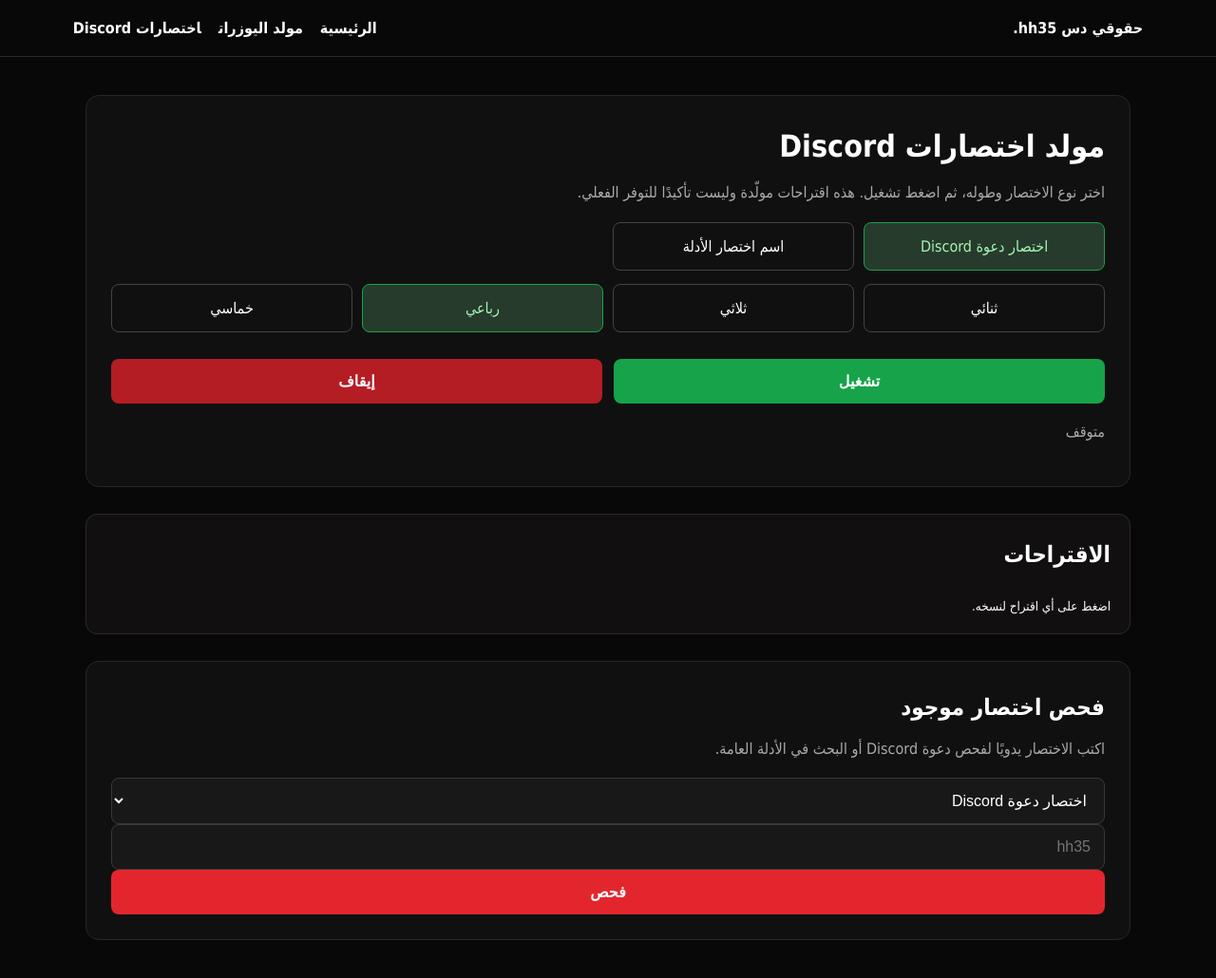
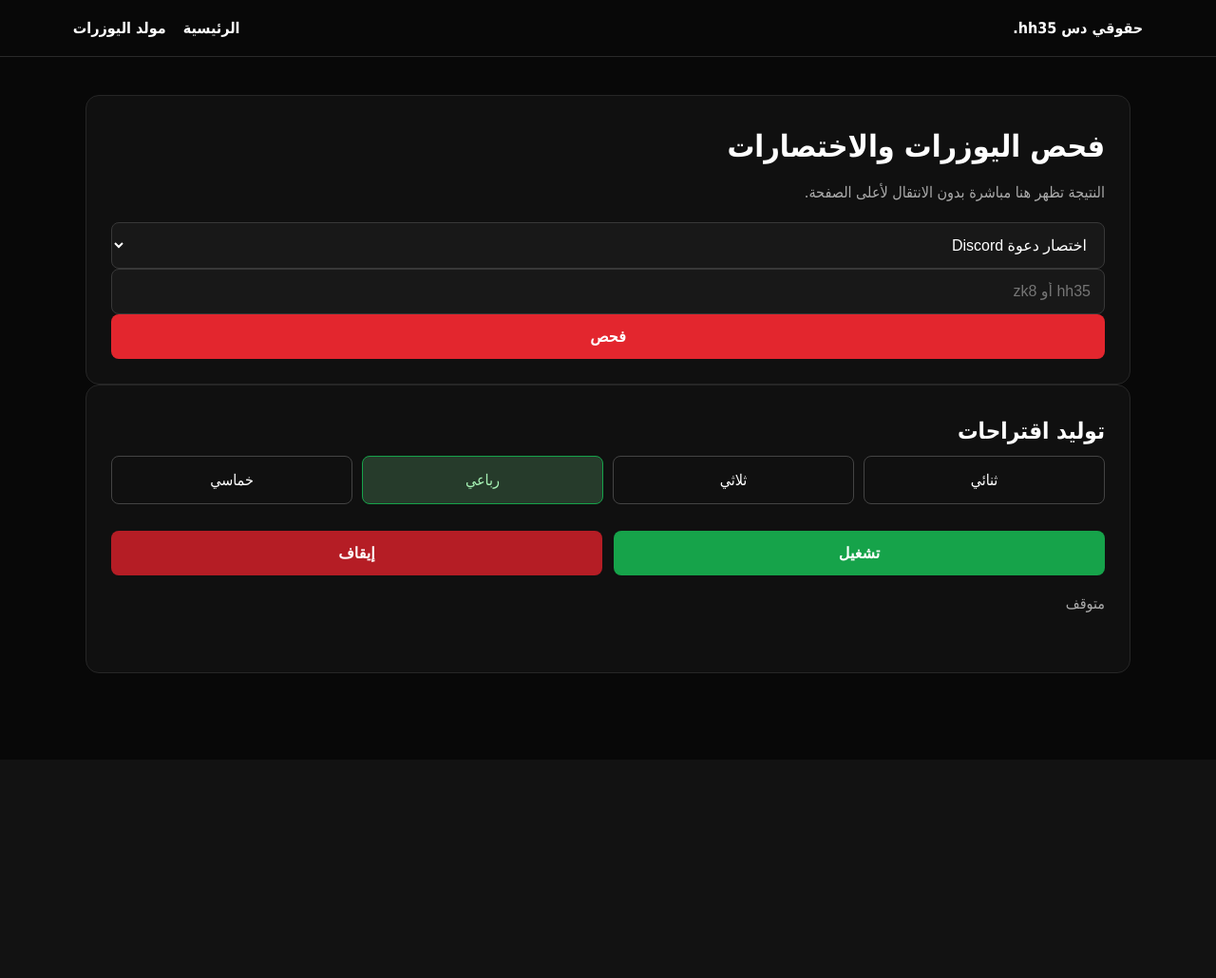
Before and after one commit to fffoe239/hh35scan, a Flask app: page /checker in a window 1280 px wide. Shown: the whole page at 95% size. After the commit the page ends 709 px from the top, so only its background shows below. Run offline with Flask 3, Linux system fonts and the light colour scheme; the visitor is signed in with stand-in values (Sample User, id 1).

Commit message:
Keep checker results in place and display one concise status

```diff
--- a/templates/checker.html
+++ b/templates/checker.html
@@ -1,94 +1,17 @@
 <!doctype html>
 <html lang="ar" dir="rtl">
-<head>
-  <meta charset="utf-8">
-  <meta name="viewport" content="width=device-width,initial-scale=1">
-  <title>hh35 | مولد وفحص الاختصارات</title>
-  <link rel="stylesheet" href="{{ url_for('static', filename='style.css') }}">
-</head>
-<body>
-<header>
-  <span>حقوقي دس hh35.</span>
-  <nav><a href="{{ url_for('home') }}">الرئيسية</a><a href="{{ url_for('names') }}">مولد اليوزرات</a><a href="{{ url_for('shortcuts') }}">اختصارات Discord</a></nav>
-</header>
+<head><meta charset="utf-8"><meta name="viewport" content="width=device-width,initial-scale=1"><title>hh35 | فحص اليوزرات والاختصارات</title><link rel="stylesheet" href="{{ url_for('static', filename='style.css') }}"></head>
+<body><header><span>حقوقي دس hh35.</span><nav><a href="{{ url_for('home') }}">الرئيسية</a><a href="{{ url_for('names') }}">مولد اليوزرات</a></nav></header>
 <main class="wide">
-  <div class="panel">
-    <h1>مولد اختصارات Discord</h1>
-    <p>اختر نوع الاختصار وطوله، ثم اضغط تشغيل. هذه اقتراحات مولّدة وليست تأكيدًا للتوفر الفعلي.</p>
-    <div class="length-buttons mode-buttons">
-      <label class="length-option"><input type="radio" name="mode" value="invite" checked><span>اختصار دعوة Discord</span></label>
-      <label class="length-option"><input type="radio" name="mode" value="directory"><span>اسم اختصار الأدلة</span></label>
-    </div>
-    <div class="length-buttons">
-      <label class="length-option"><input type="radio" name="length" value="2"><span>ثنائي</span></label>
-      <label class="length-option"><input type="radio" name="length" value="3"><span>ثلاثي</span></label>
-      <label class="length-option"><input type="radio" name="length" value="4" checked><span>رباعي</span></label>
-      <label class="length-option"><input type="radio" name="length" value="5"><span>خماسي</span></label>
-    </div>
-    <div class="control-row">
-      <button id="startButton" class="run-button" type="button">تشغيل</button>
-      <button id="stopButton" class="stop-button" type="button" disabled>إيقاف</button>
-    </div>
-    <p id="generatorStatus">متوقف</p>
-  </div>
-  <div class="results-box">
-    <h2>الاقتراحات</h2>
-    <div id="generatedResults" class="names-grid"></div>
-    <small>اضغط على أي اقتراح لنسخه.</small>
-  </div>
-  <div class="panel" style="margin-top:28px">
-    <h2>فحص اختصار موجود</h2>
-    <p>اكتب الاختصار يدويًا لفحص دعوة Discord أو البحث في الأدلة العامة.</p>
-    <form method="post" class="checker-form">
-      <select name="kind">
-        <option value="invite">اختصار دعوة Discord</option>
-        <option value="username">اسم/اختصار في الأدلة</option>
-      </select>
-      <input name="value" placeholder="hh35" required>
-      <button>فحص</button>
-    </form>
-  </div>
-  {% if results %}
-  <div class="results-box">
-    <h2>نتيجة الفحص</h2>
-    <table><thead><tr><th>المصدر</th><th>الحالة</th><th>التفاصيل</th></tr></thead><tbody>
-    {% for row in results %}<tr><td>{{ row.name }}</td><td class="status {{ 'used' if row.status == 'مستخدم' else 'safe' if row.status == 'غير موجود' else 'unknown' }}">{{ row.status }}</td><td>{{ row.detail }}</td></tr>{% endfor %}
-    </tbody></table>
-  </div>
-  {% endif %}
+<div class="panel"><h1>فحص اليوزرات والاختصارات</h1><p>النتيجة تظهر هنا مباشرة بدون الانتقال لأعلى الصفحة.</p>
+<form id="checkForm" method="post" class="checker-form"><select name="kind"><option value="invite">اختصار دعوة Discord</option><option value="username">يوزر Discord</option></select><input name="value" placeholder="hh35 أو zk8" required autocomplete="off"><button type="submit">فحص</button></form></div>
+<div id="checkResult" class="results-box check-result" {% if not results %}hidden{% endif %}>{% if results %}{% set row=results[0] %}<h2>{{ row.status }}</h2><p>{{ row.detail }}</p>{% endif %}</div>
+<div class="panel"><h2>توليد اقتراحات</h2><div class="length-buttons"><label class="length-option"><input type="radio" name="length" value="2"><span>ثنائي</span></label><label class="length-option"><input type="radio" name="length" value="3"><span>ثلاثي</span></label><label class="length-option"><input type="radio" name="length" value="4" checked><span>رباعي</span></label><label class="length-option"><input type="radio" name="length" value="5"><span>خماسي</span></label></div><div class="control-row"><button id="startButton" class="run-button" type="button">تشغيل</button><button id="stopButton" class="stop-button" type="button" disabled>إيقاف</button></div><p id="generatorStatus">متوقف</p><div id="generatedResults" class="names-grid"></div></div>
 </main>
 <script>
-const alphabet='abcdefghijklmnopqrstuvwxyz0123456789';
-const resultBox=document.getElementById('generatedResults');
-const statusText=document.getElementById('generatorStatus');
-const startButton=document.getElementById('startButton');
-const stopButton=document.getElementById('stopButton');
-let timer=null;
-function generate(){
-  const mode=document.querySelector('input[name="mode"]:checked').value;
-  const length=Number(document.querySelector('input[name="length"]:checked').value);
-  const values=new Set();
-  while(values.size<40){
-    let value='';
-    for(let i=0;i<length;i++) value+=alphabet[Math.floor(Math.random()*alphabet.length)];
-    if(mode==='directory' && length>=3 && Math.random()<0.35){
-      const point=Math.floor(Math.random()*(length-1))+1;
-      value=value.slice(0,point)+'.'+value.slice(point);
-    }
-    values.add(value);
-  }
-  resultBox.innerHTML='';
-  for(const value of values){
-    const button=document.createElement('button');
-    button.type='button'; button.className='name-chip';
-    button.textContent=mode==='invite'?'discord.gg/'+value:value;
-    button.onclick=()=>navigator.clipboard&&navigator.clipboard.writeText(value);
-    resultBox.appendChild(button);
-  }
-}
-function start(){if(timer)return;generate();timer=setInterval(generate,1200);startButton.disabled=true;stopButton.disabled=false;statusText.textContent='يعمل الآن';}
-function stop(){clearInterval(timer);timer=null;startButton.disabled=false;stopButton.disabled=true;statusText.textContent='تم الإيقاف';}
-startButton.onclick=start; stopButton.onclick=stop;
-</script>
-</body>
-</html>
+const form=document.getElementById('checkForm'), result=document.getElementById('checkResult');
+form.addEventListener('submit',async event=>{event.preventDefault(); const button=form.querySelector('button'); button.disabled=true; button.textContent='يفحص...'; try{const response=await fetch(location.pathname,{method:'POST',body:new FormData(form),headers:{'X-Requested-With':'XMLHttpRequest'}}); const html=await response.text(); const doc=new DOMParser().parseFromString(html,'text/html'); const card=doc.querySelector('#checkResult'); result.innerHTML=card?card.innerHTML:'<h2>غير قابل للتأكيد</h2><p>تعذر إكمال الفحص.</p>'; result.hidden=false;}catch(e){result.innerHTML='<h2>غير قابل للتأكيد</h2><p>تعذر الوصول إلى الخدمة.</p>';result.hidden=false}finally{button.disabled=false;button.textContent='فحص'}});
+const alphabet='abcdefghijklmnopqrstuvwxyz0123456789',box=document.getElementById('generatedResults'),state=document.getElementById('generatorStatus'),start=document.getElementById('startButton'),stop=document.getElementById('stopButton');let timer=null;
+function generate(){const n=Number(document.querySelector('input[name="length"]:checked').value)+1,values=new Set();while(values.size<2){let core='';for(let i=0;i<n;i++)core+=alphabet[Math.floor(Math.random()*alphabet.length)];let value=core;if(Math.random()<.65){const p=Math.floor(Math.random()*(n-1))+1;value=core.slice(0,p)+'.'+core.slice(p)}values.add(value)}box.innerHTML=[...values].map(v=>`<button type="button" class="name-chip" onclick="navigator.clipboard&&navigator.clipboard.writeText('${v}')">${v}</button>`).join('')}
+start.onclick=()=>{if(timer)return;generate();timer=setInterval(generate,1200);start.disabled=true;stop.disabled=false;state.textContent='يعمل الآن'};stop.onclick=()=>{clearInterval(timer);timer=null;start.disabled=false;stop.disabled=true;state.textContent='تم الإيقاف'};
+</script></body></html>
```
